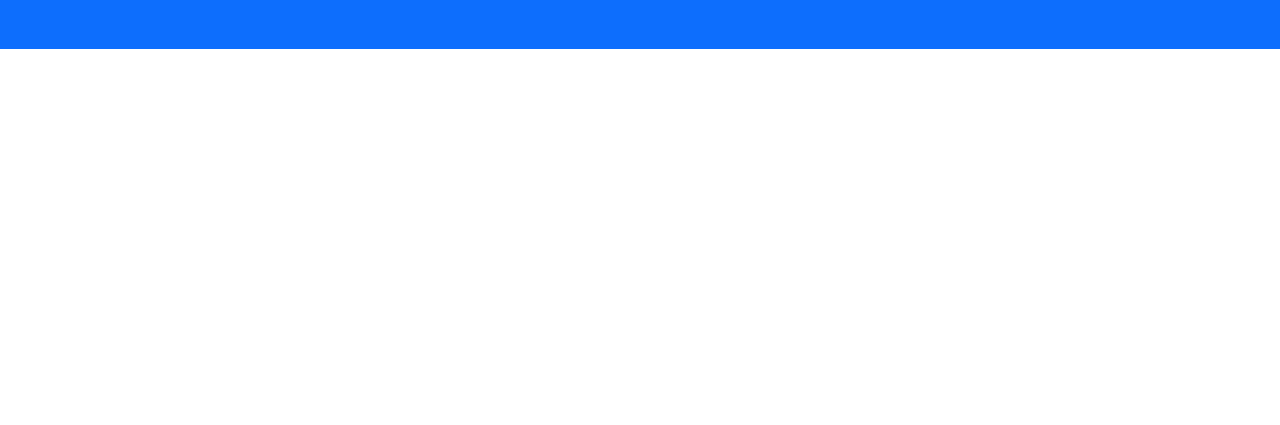
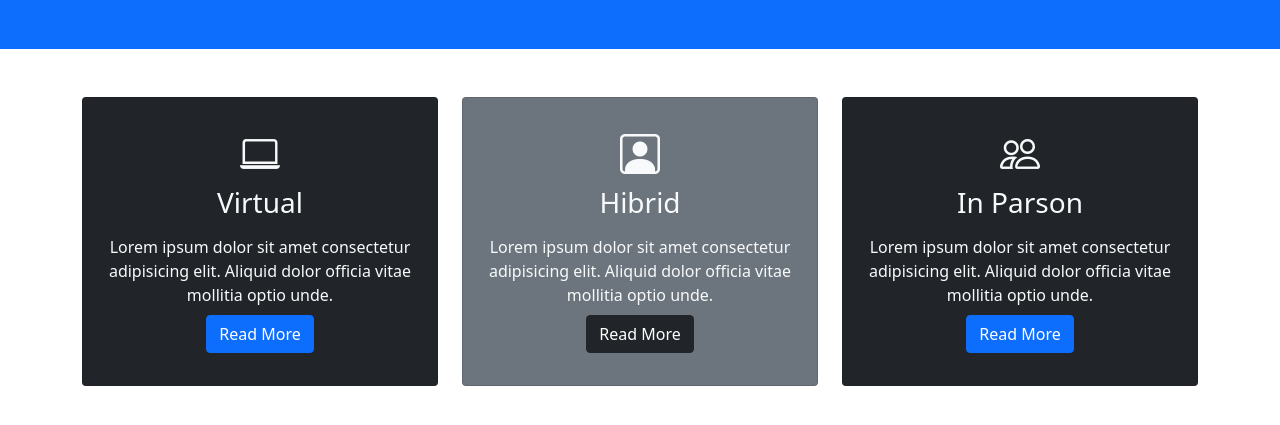
Before and after one commit to Developer-Faras/traversy-bootstrap-project, a plain HTML site: page index.html in a window 1280 px wide. Shown: the part 623-1048 px from the top of the page. Before the commit the page ends 800 px from the top, so only its background shows below. Drawn offline with nearby package versions, Linux system fonts and the light colour scheme.

Commit message:
Complated Services Boxes Section

```diff
--- a/index.html
+++ b/index.html
@@ -69,7 +69,72 @@
                     </div>
                 </div>
             </div>
+        </section>
 
+        <!-- Services Boxes Section -->
+        <section class="py-5">
+            <div class="container">
+                <div class="row text-center">
+
+                    <div class="col-md ">
+                        <div class="card bg-dark text-light py-3 mb-4">
+                            <div class="card-body">
+
+                                <div class="h1 mb-2">
+                                    <i class="bi bi-laptop"></i>
+                                </div>
+
+                                <h3 class="card-title mb-3">Virtual</h3>
+
+                                <p class="card-text mb-2">Lorem ipsum dolor sit amet consectetur adipisicing elit.
+                                    Aliquid
+                                    dolor officia vitae mollitia optio unde.</p>
+
+                                <a href="#" class="btn btn-primary">Read More</a>
+                            </div>
+                        </div>
+                    </div>
+
+                    <div class="col-md">
+                        <div class="card bg-secondary text-light py-3 mb-4">
+                            <div class="card-body">
+
+                                <div class="h1 mb-2">
+                                    <i class="bi bi-person-square"></i>
+                                </div>
+
+                                <h3 class="card-title mb-3">Hibrid</h3>
+
+                                <p class="card-text mb-2">Lorem ipsum dolor sit amet consectetur adipisicing elit.
+                                    Aliquid
+                                    dolor officia vitae mollitia optio unde.</p>
+
+                                <a href="#" class="btn btn-dark">Read More</a>
+                            </div>
+                        </div>
+                    </div>
+
+                    <div class="col-md">
+                        <div class="card bg-dark text-light py-3 mb-4">
+                            <div class="card-body">
+
+                                <div class="h1 mb-2">
+                                    <i class="bi bi-people"></i>
+                                </div>
+
+                                <h3 class="card-title mb-3">In Parson</h3>
+
+                                <p class="card-text mb-2">Lorem ipsum dolor sit amet consectetur adipisicing elit.
+                                    Aliquid
+                                    dolor officia vitae mollitia optio unde.</p>
+
+                                <a href="#" class="btn btn-primary">Read More</a>
+                            </div>
+                        </div>
+                    </div>
+
+                </div>
+            </div>
         </section>
     </div>
 
--- a/style.css
+++ b/style.css
@@ -1,5 +1,8 @@
 /* import bootstrap */
 @import url('https://cdn.jsdelivr.net/npm/bootstrap@5.0.2/dist/css/bootstrap.min.css');
+
+/* import bootstrap icon */
+@import url("https://cdn.jsdelivr.net/npm/bootstrap-icons@1.7.2/font/bootstrap-icons.css");
 
 
 *{
```
